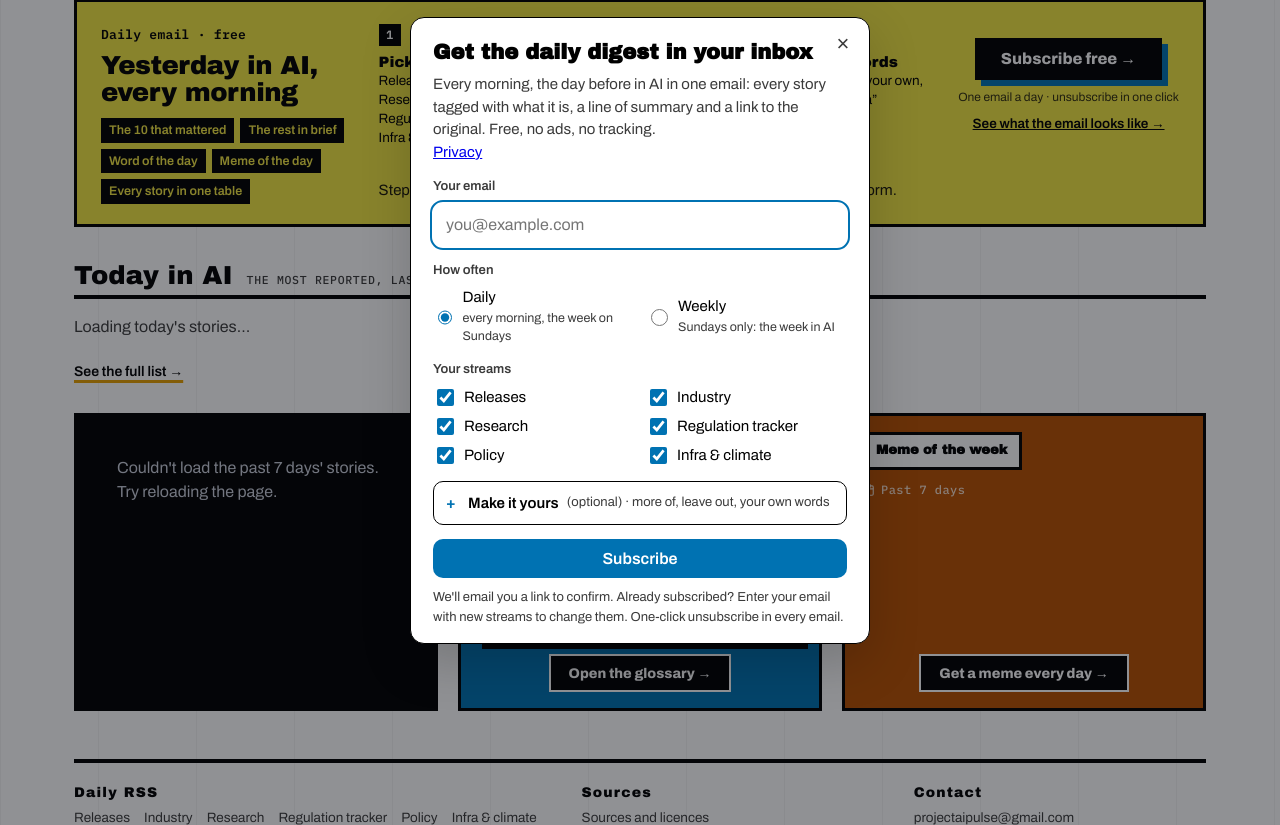
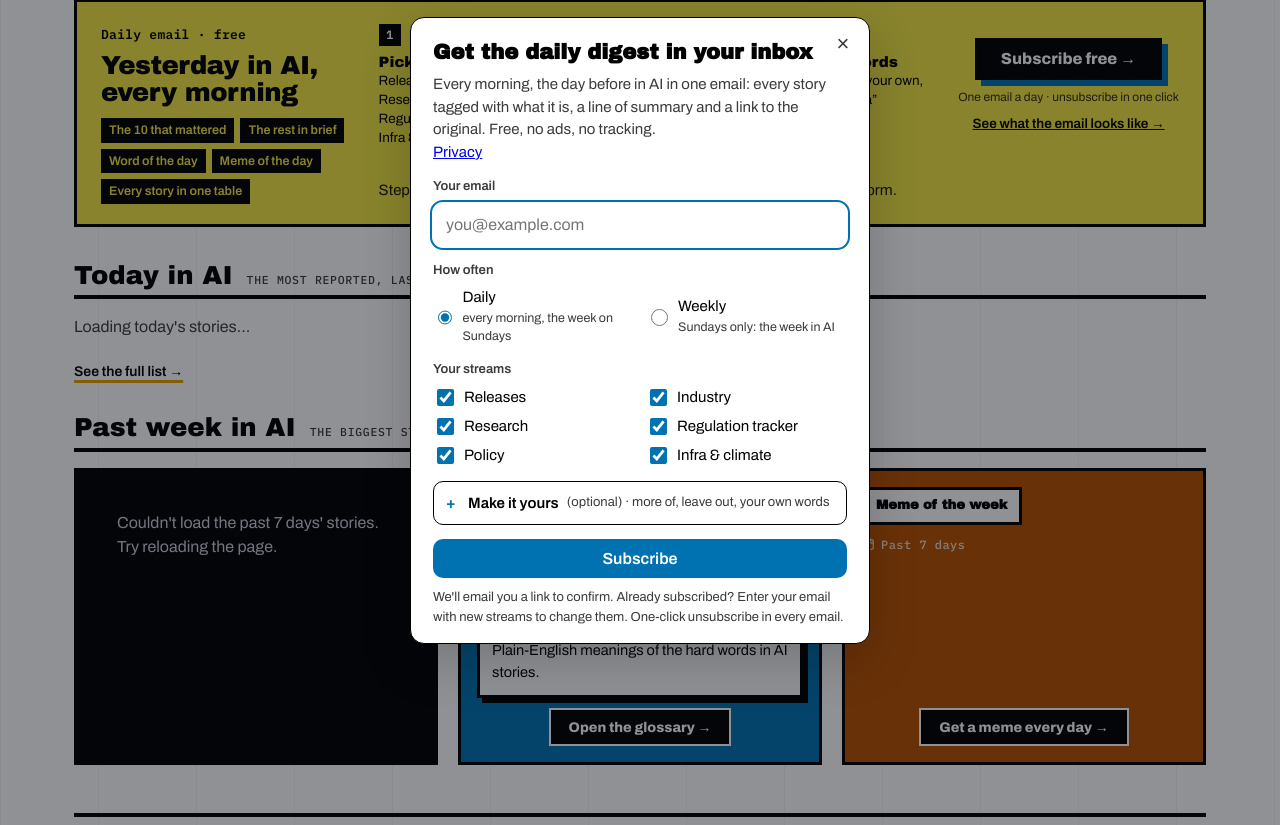
Before and after one commit to shru14/ai-pulse, a Python web app: template templates/index.html in a window 1280 px wide. Shown: the part 164-989 px from the top of the page. Run offline with Jinja, Linux system fonts and the light colour scheme; the template is opened without the code that fills it, so the values that code supplies are empty.

Commit message:
Past week in AI: a section title over the week's story, word and meme
Co-Authored-By: Claude Opus 5.5 <noreply@anthropic.com>

```diff
--- a/templates/index.html
+++ b/templates/index.html
@@ -963,6 +963,8 @@ header.top:has(.secnav){border-bottom:0}  /* the strip ends the masthead itself
             <table class="social-t"><tbody id="social-rows"></tbody></table>
             <a class="gl-tile-go hn-go" href="/discussing/" data-go="discussing">Dig deeper →</a></aside>
         </div></section>
+      <!-- Past week in AI: the week's biggest story, the word and meme of the week -->
+      <section class="week"><div class="band-head"><h2>Past week in AI</h2><span class="kicker">The biggest story, word and meme of the last 7 days</span></div>
       <div class="mag-row">
         <article class="mag-cover" id="hero"><p class="tile-note">Loading the past 7 days' stories…</p></article>
         <div class="tile gl-tile">
@@ -978,7 +980,7 @@ header.top:has(.secnav){border-bottom:0}  /* the strip ends the masthead itself
           <div class="meme-more" id="meme-more"></div>
           <button class="gl-tile-go meme-go" type="button" data-open="subscribe">Get a meme every day →</button>
         </div>
-      </div>
+      </div></section>
       <!-- Follow the story: the topics most in the news over the last 30 days (aipulse/topics.py, topics/front.json) -->
       <section class="topics-strip" id="topics-strip" hidden><div class="band-head"><h2>Follow the story</h2><span class="kicker">How the biggest stories unfolded</span></div>
         <div class="ts-cards" id="ts-cards"></div>
```
